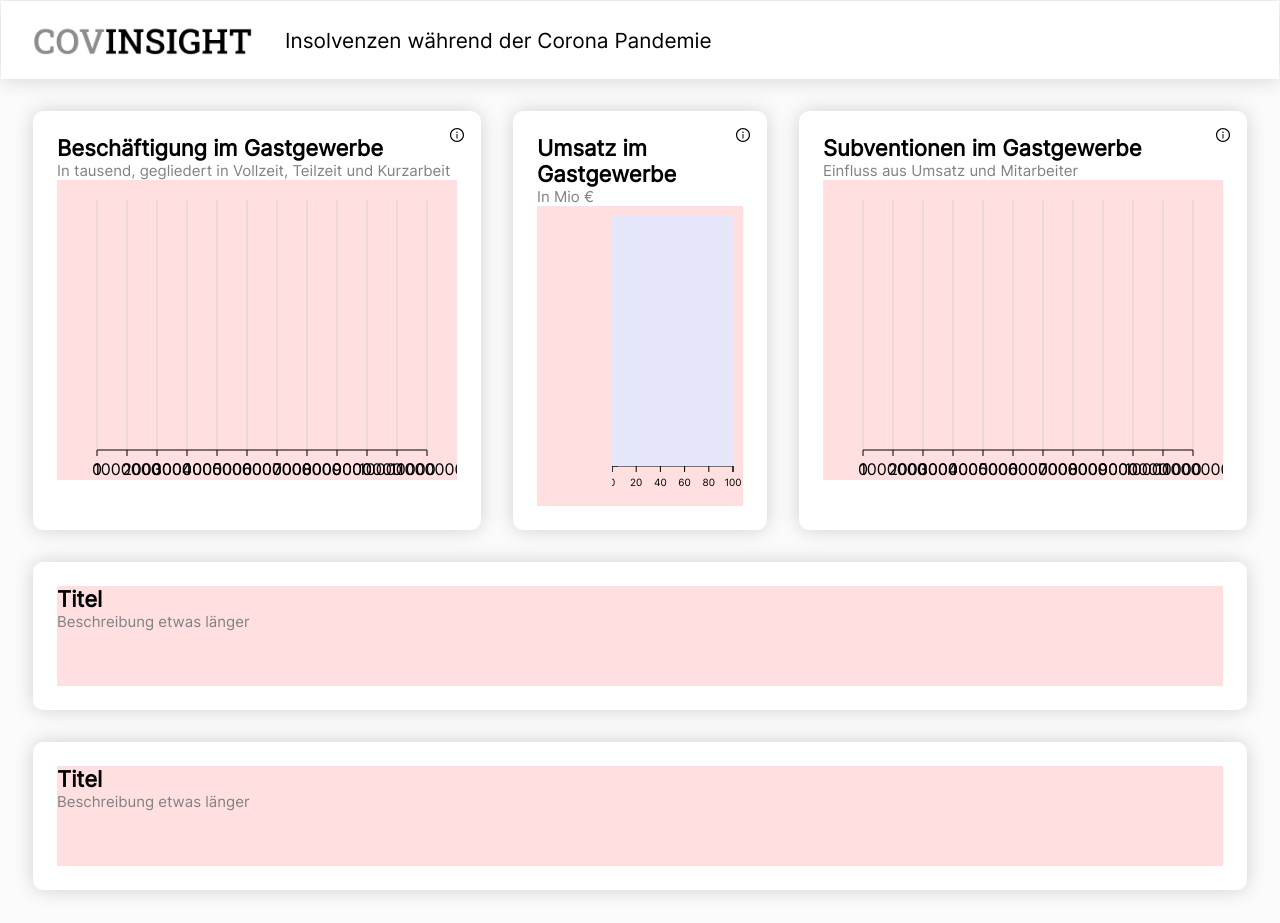
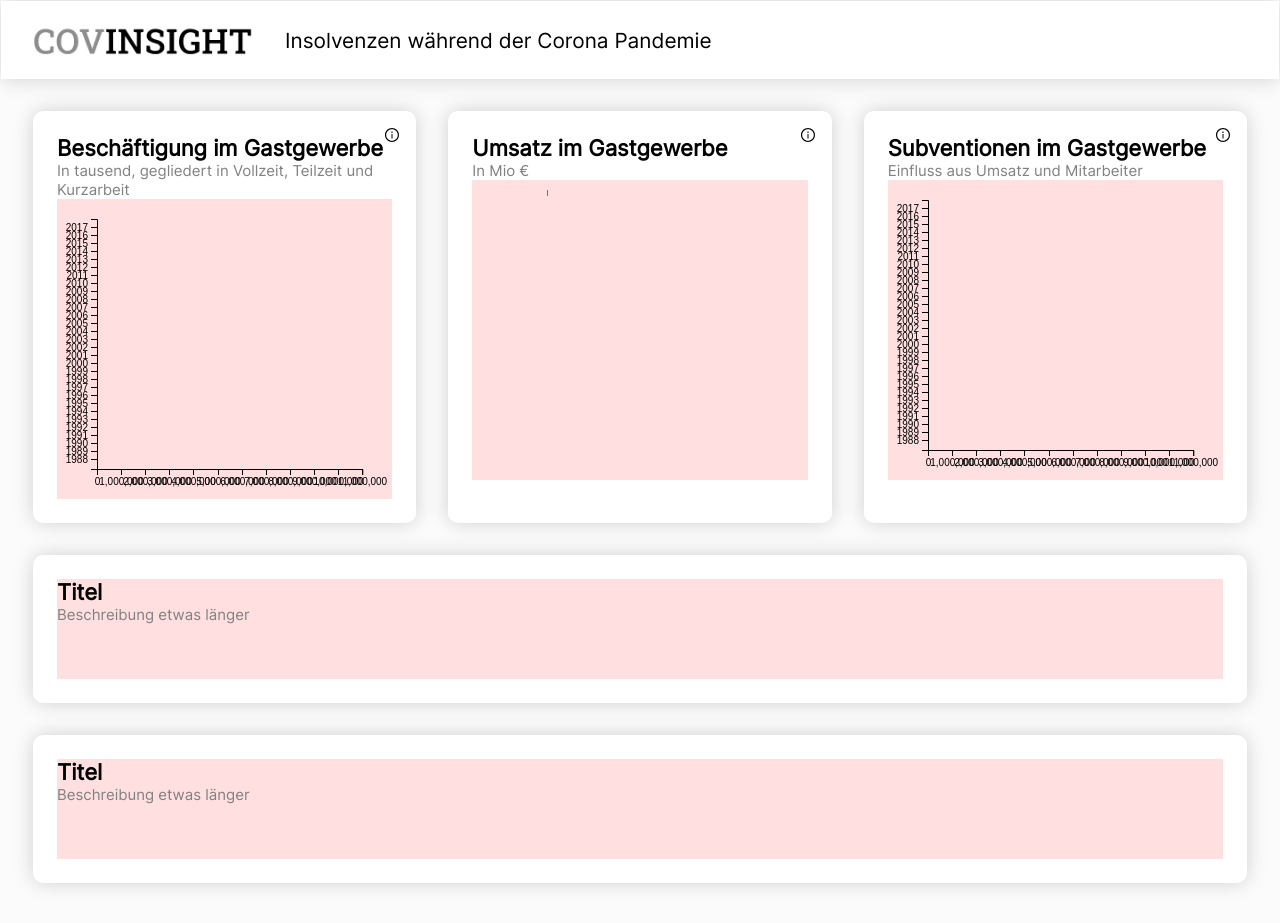
Before and after one commit to InfoVis22/CovInsights, a React (Vite) app: page / in a window 1280 px wide. Built offline with nearby package versions, Linux system fonts and the light colour scheme.

Commit message:
Create Frame for Graphs

```diff
--- a/src/components/Graphs/BeschäftigungGraph.jsx
+++ b/src/components/Graphs/BeschäftigungGraph.jsx
@@ -1,6 +1,7 @@
-import { max, scaleBand, scaleLinear } from 'd3'
-import { useState } from 'react';
+import * as d3 from 'd3'
+import { useState, useEffect, useRef, useMemo } from 'react';
 import { useAppContext } from '../../contexts/appContext'
+import useChartDimensions from '../../hooks/useChartDimensions';
 import { useD3 } from '../../hooks/useD3';
 
 const BeschäftigungGraph = () => {
@@ -38,10 +39,17 @@ const BeschäftigungGraph = () => {
         { year: 2017, efficiency: 39.4, sales: 6081000 },
     ]
 
+    const chartSettings = {
+        "marginTop": 20,
+        "marginRight": 30,
+        "marginBottom": 30,
+        "marginLeft": 40
+    }
+
+    const [ref, dms] = useChartDimensions(chartSettings)
 
     //set margins of Graph
     const margin = { top: 20, right: 30, bottom: 30, left: 40 };
-
 
     const width = 400
     const height = 300
@@ -50,47 +58,53 @@ const BeschäftigungGraph = () => {
 
 
     const [dataset, setDataset] = useState(data)
+    const svgRef = useRef()
     const { time } = useAppContext()
 
+    const xScale = useMemo(() => (
+        d3.scaleLinear()
+            .domain([0, d3.max(dataset, (d) => d.sales)]) //array from min to max
+            .rangeRound([0, dms.innerWidth])
+            .nice()
+    ), [dms.innerWidth])
 
-    const yScale = scaleBand()
+    const yScale = useMemo(() => (d3.scaleBand()
         .domain(dataset.map((d) => d.year))
-        .rangeRound([innerHeight, 0])
+        .rangeRound([dms.innerHeight, 0])
         .padding(0.1)
+    ), [dms.innerHeight])
 
-    const xScale = scaleLinear()
-        .domain([0, max(dataset, (d) => d.sales)]) //array from min to max
-        .rangeRound([0, innerWidth])
-        .nice()
+    const xAxis = (g) => g
+        .attr("transform", `translate(0,${dms.innerHeight})`)
+        .call(d3.axisBottom(xScale))
+
+    const yAxis = (g) => g
+        .call(d3.axisLeft(yScale))
 
 
+    useEffect(() => {
 
+        const svgElement = d3.select(svgRef.current)
+
+        //apply styles to X-Axis
+        svgElement.select(".x-axis").call(xAxis);
+
+        //apply styles to Y-Axis
+        svgElement.select(".y-axis").call(yAxis);
+
+    }, [dms]);
 
 
     return (
-        <>
-            <svg width={width} height={height}>
-
-                <g transform={`translate(${margin.left}, ${margin.top})`} >
-
-
-
-                    {/* X-Axis */}
-                    <g transform={`translate(0, ${innerHeight})`} >
-                        <line x1={0} x2={innerWidth} stroke='black' />
-                        {xScale.ticks().map((tickValue) =>
-                            <g key={tickValue} transform={`translate(${xScale(tickValue)}, 0)`}>
-                                <line y1={-innerHeight} y2={-1} stroke='lightgray' />
-                                <line y1={0} y2={6} stroke='black' />
-                                <text style={{ textAnchor: 'middle' }} dy='25'>{tickValue}</text>
-                            </g>)
-                        }
-
-                    </g>
-
+        <div ref={ref} style={{ height: "100%" }}>
+            <svg width={dms.width} height={dms.height} ref={svgRef}>
+                <g transform={`translate(${dms.marginLeft}, ${dms.marginTop})`}>
+                    <g className="x-axis" />
+                    <g className="y-axis" />
+                    <g className="plot" />
                 </g>
             </svg>
-        </>
+        </div>
     )
 }
 
--- a/src/hooks/useChartDimensions.js
+++ b/src/hooks/useChartDimensions.js
@@ -2,8 +2,12 @@ import { ResizeObserver } from '@juggle/resize-observer';
 import { useEffect, useRef, useState } from 'react'
 
 const useChartDimensions = (passedSettings) => {
+
+    //callback ref
     const ref = useRef()
+
     const dimensions = combineChartDimensions(passedSettings)
+
     const [width, setWidth] = useState(0)
     const [height, setHeight] = useState(0)
 
@@ -12,6 +16,7 @@ const useChartDimensions = (passedSettings) => {
         //return if width and height are set
         if (dimensions.width && dimensions.height) return [ref, dimensions]
 
+        //select the current element
         const element = ref.current
 
         //rerender graph if size of container changes
@@ -46,6 +51,8 @@ const useChartDimensions = (passedSettings) => {
 
 
 const combineChartDimensions = (dimensions) => {
+
+    //default margins
     const parsedDimensions = {
         ...dimensions,
         marginTop: dimensions.marginTop || 10,
@@ -53,10 +60,11 @@ const combineChartDimensions = (dimensions) => {
         marginBottom: dimensions.marginBottom || 40,
         marginLeft: dimensions.marginLeft || 75,
     }
+
     return {
         ...parsedDimensions,
-        boundedHeight: Math.max(parsedDimensions.height - parsedDimensions.marginTop - parsedDimensions.marginBottom, 0),
-        boundedWidth: Math.max(parsedDimensions.width - parsedDimensions.marginLeft - parsedDimensions.marginRight, 0),
+        innerHeight: Math.max(parsedDimensions.height - parsedDimensions.marginTop - parsedDimensions.marginBottom, 0),
+        innerWidth: Math.max(parsedDimensions.width - parsedDimensions.marginLeft - parsedDimensions.marginRight, 0),
     }
 }
 
```
